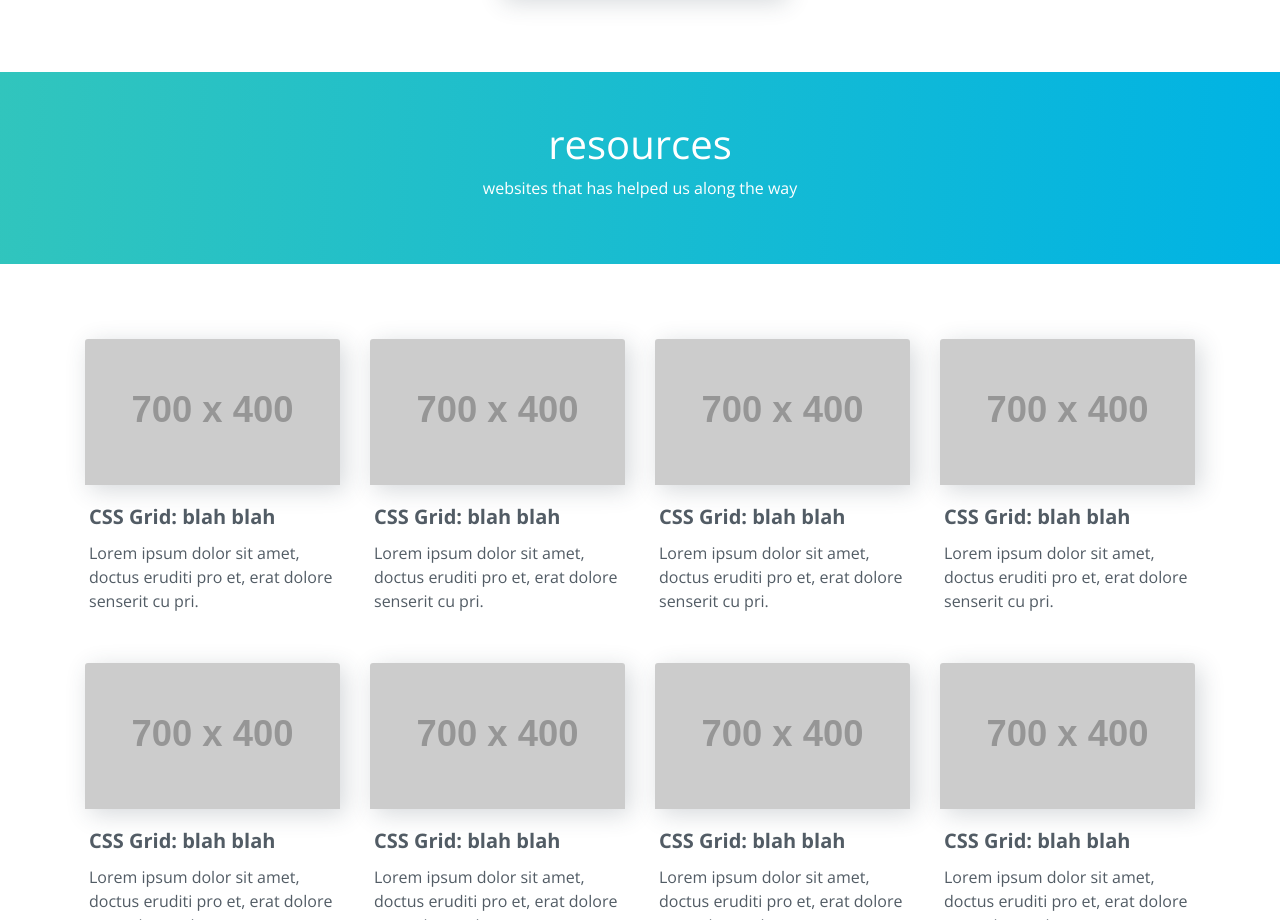
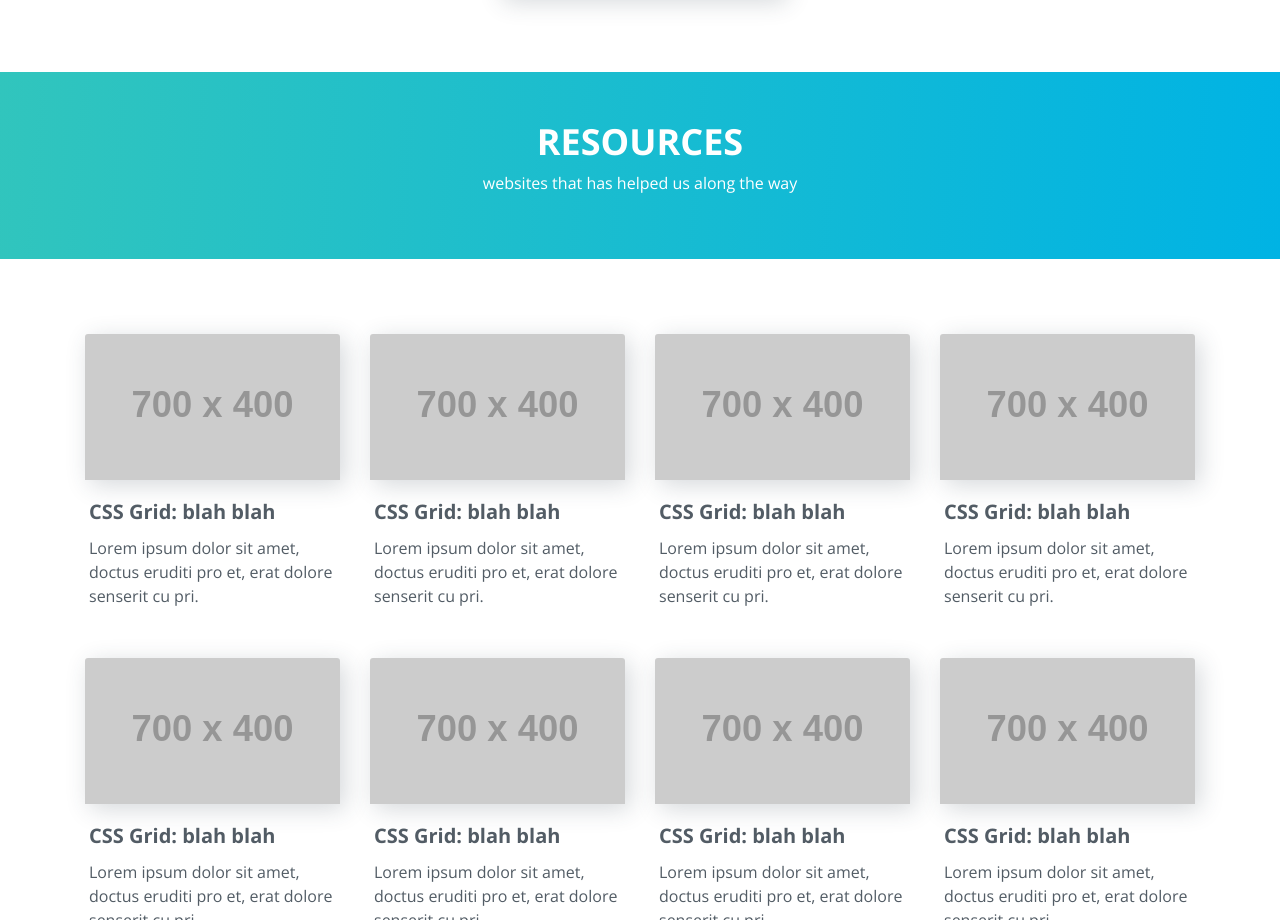
Before and after one commit to rob9095/udacity-yearbook-homepage, a website: page index.html in a window 1280 px wide. Shown: the part 1679-2599 px from the top of the page. Drawn offline with nearby package versions, Linux system fonts and the light colour scheme; placeholder pictures from the web are drawn by us.

Commit message:
Update index.html

```diff
--- a/index.html
+++ b/index.html
@@ -110,7 +110,7 @@
 	</section>
 
 	<div class="section-head bluegreen-gradient">
-		<h1>resources</h1>
+		<h2>resources</h2>
 		<p>websites that has helped us along the way</p>
 	</div>
 
```
